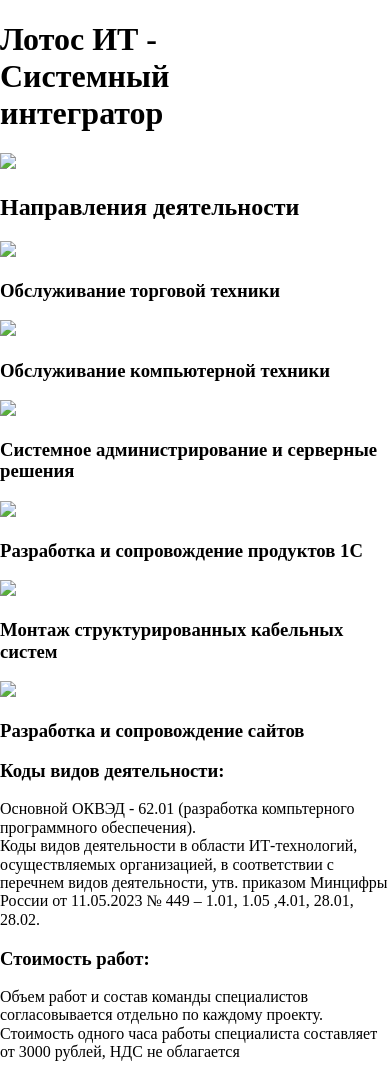
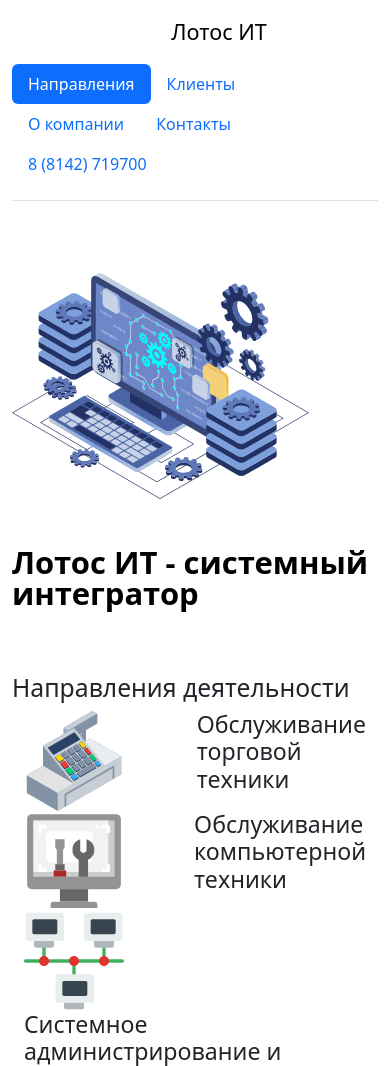
Before and after one commit to AnufrienokAlexey/lotos-it, a website: page index.html in a window 390 px wide. Shown: the top 1066 px of the page. Drawn offline with nearby package versions, Linux system fonts and the light colour scheme.

Commit message:
main-activities

```diff
--- a/css/style.css
+++ b/css/style.css
@@ -0,0 +1,3 @@
+img{
+	height:100px;
+}
--- a/index.html
+++ b/index.html
@@ -7,83 +7,155 @@
     <title>Лотос ИТ</title>
     <link rel="stylesheet" href="css/normalize.css" />
     <link rel="stylesheet" href="css/fonts.css" />
-    <link rel="stylesheet" href="css/style.css" />
+
     <link rel="stylesheet" href="css/media.css" />
     <link rel="icon" href="img/favicon.svg" type="image/svg+xml" />
-    <script src="js/index.js" async></script>
+    <link
+      href="https://cdn.jsdelivr.net/npm/bootstrap@5.3.8/dist/css/bootstrap.min.css"
+      rel="stylesheet"
+      integrity="sha384-sRIl4kxILFvY47J16cr9ZwB07vP4J8+LH7qKQnuqkuIAvNWLzeN8tE5YBujZqJLB"
+      crossorigin="anonymous"
+    />
+    <link rel="stylesheet" href="css/style.css" />
+    <script src="js/index.js" defer></script>
+    <script
+      src="https://cdn.jsdelivr.net/npm/bootstrap@5.3.8/dist/js/bootstrap.bundle.min.js"
+      integrity="sha384-FKyoEForCGlyvwx9Hj09JcYn3nv7wiPVlz7YYwJrWVcXK/BmnVDxM+D2scQbITxI"
+      crossorigin="anonymous"
+      defer
+    ></script>
   </head>
   <body>
-    <header>
-      <div>
-        <h1>Лотос ИТ -<br />Системный<br />интегратор</h1>
+    <header class="container">
+      <nav
+        class="d-flex flex-wrap justify-content-center py-3 mb-4 border-bottom"
+      >
+        <a
+          href="/"
+          class="d-flex align-items-center mb-3 mb-md-0 me-md-auto link-body-emphasis text-decoration-none"
+        >
+          <svg class="bi me-2" width="40" height="32" aria-hidden="true">
+            <use xlink:href="#bootstrap"></use>
+          </svg>
+          <span class="fs-4">Лотос ИТ</span>
+        </a>
+        <ul class="nav nav-pills">
+          <li class="nav-item">
+            <a href="#" class="nav-link active" aria-current="page"
+              >Направления</a
+            >
+          </li>
+          <li class="nav-item"><a href="#" class="nav-link">Клиенты</a></li>
+          <li class="nav-item">
+            <a href="#" class="nav-link">О компании</a>
+          </li>
+          <li class="nav-item"><a href="#" class="nav-link">Контакты</a></li>
+          <li class="nav-item">
+            <a href="#" class="nav-link">8 (8142) 719700</a>
+          </li>
+        </ul>
+      </nav>
+    </header>
+
+    <main class="container">
+      <div class="row flex-lg-row-reverse align-items-center g-5 py-5">
+        <div class="col-10 col-sm-8 col-lg-6">
+          <img
+            src="img/system-integration.svg"
+            class="d-block mx-lg-auto img-fluid"
+            alt="Bootstrap Themes"
+            width="700"
+            height="500"
+            loading="lazy"
+          />
         </div>
-      <div class="header-img">
-        <img src="./Лотос ИТ_files/system-integration.svg" />
+        <div class="col-lg-6">
+          <h1 class="display-5 fw-bold text-body-emphasis lh-1 mb-3">
+            Лотос ИТ - системный интегратор
+          </h1>
+          <!-- <p class="lead">
+          Quickly design and customize responsive mobile-first sites with
+          Bootstrap, the world’s most popular front-end open source toolkit,
+          featuring Sass variables and mixins, responsive grid system, extensive
+          prebuilt components, and powerful JavaScript plugins.
+        </p>
+        <div class="d-grid gap-2 d-md-flex justify-content-md-start">
+          <button type="button" class="btn btn-primary btn-lg px-4 me-md-2">
+            Primary
+          </button>
+          <button type="button" class="btn btn-outline-secondary btn-lg px-4">
+            Default
+          </button>
+        </div> -->
         </div>
-    </header>
-    <main>
+      </div>
       <div id="company-activities" class="main-item company-activities">
         <div class="h2-wrapper">
           <h2>Направления деятельности</h2>
         </div>
-        <div class="company-activities-items">
-          <div class="company-activity">
-            <div class="company-activity-wrapper">
-              <div class="activity-img">
-                <img src="./Лотос ИТ_files/cash_register.svg" />
+        <div class="company-activities-items container">
+          <div class="row">
+            <div class="company-activity col">
+              <div class="company-activity-wrapper row">
+                <div class="activity-img col">
+                  <img src="./img/cash_register.svg" />
                 </div>
-              <div class="activity-text">
+                <div class="activity-text col">
                   <h3>Обслуживание торговой техники</h3>
                 </div>
               </div>
             </div>
-          <div class="company-activity">
-            <div class="company-activity-wrapper">
-              <div class="activity-img">
-                <img src="./Лотос ИТ_files/computer.svg" />
+            <div class="company-activity col">
+              <div class="company-activity-wrapper row">
+                <div class="activity-img col">
+                  <img src="./img/computer.svg" />
                 </div>
-              <div class="activity-text">
+                <div class="activity-text col">
                   <h3>Обслуживание компьютерной техники</h3>
                 </div>
               </div>
             </div>
-          <div class="company-activity">
-            <div class="company-activity-wrapper">
-              <div class="activity-img">
-                <img src="./Лотос ИТ_files/networking-server-svgrepo-com.svg" />
+            <div class="company-activity col">
+              <div class="company-activity-wrapper row">
+                <div class="activity-img col">
+                  <img src="./img/networking-server-svgrepo-com.svg" />
                 </div>
-              <div class="activity-text">
+                <div class="activity-text col">
                   <h3>Системное администрирование и серверные решения</h3>
                 </div>
               </div>
             </div>
-          <div class="company-activity">
-            <div class="company-activity-wrapper">
-              <div class="activity-img">
-                <img src="./Лотос ИТ_files/logo1cm.svg" />
           </div>
-              <div class="activity-text">
+
+          <div class="row">
+            <div class="company-activity col">
+              <div class="company-activity-wrapper row">
+                <div class="activity-img col">
+                  <img src="./img/logo1cm.svg" />
+                </div>
+                <div class="activity-text col">
                   <h3>Разработка и сопровождение продуктов 1С</h3>
                 </div>
               </div>
             </div>
-          <div class="company-activity">
-            <div class="company-activity-wrapper">
-              <div class="activity-img">
-                <img src="./Лотос ИТ_files/network.svg" />
+            <div class="company-activity col">
+              <div class="company-activity-wrapper row">
+                <div class="activity-img col">
+                  <img src="./img/network.svg" />
                 </div>
-              <div class="activity-text">
+                <div class="activity-text col">
                   <h3>Монтаж структурированных кабельных систем</h3>
                 </div>
               </div>
             </div>
-          <div class="company-activity">
-            <div class="company-activity-wrapper">
-              <div class="activity-img">
-                <img src="./Лотос ИТ_files/web-development.svg" />
+            <div class="company-activity col">
+              <div class="company-activity-wrapper row">
+                <div class="activity-img col">
+                  <img src="./img/web-development.svg" />
                 </div>
-              <div class="activity-text">
+                <div class="activity-text col">
                   <h3>Разработка и сопровождение сайтов</h3>
+                </div>
               </div>
             </div>
           </div>
@@ -132,7 +204,7 @@
                   tabindex="-1"
                 >
                   <div class="client-image">
-                    <img src="./Лотос ИТ_files/sigma.jpg" />
+                    <img src="./img/sigma.jpg" />
                   </div>
                 </div>
                 <div
@@ -143,7 +215,7 @@
                   tabindex="-1"
                 >
                   <div class="client-image">
-                    <img src="./Лотос ИТ_files/lotos-sity.png" />
+                    <img src="./img/lotos-sity.png" />
                   </div>
                 </div>
                 <div
@@ -153,7 +225,7 @@
                   tabindex="-1"
                 >
                   <div class="client-image">
-                    <img src="./Лотос ИТ_files/sigma-u-doma.png" />
+                    <img src="./img/sigma-u-doma.png" />
                   </div>
                 </div>
                 <div
@@ -163,7 +235,7 @@
                   tabindex="-1"
                 >
                   <div class="client-image">
-                    <img src="./Лотос ИТ_files/development-group.jpg" />
+                    <img src="./img/development-group.jpg" />
                   </div>
                 </div>
                 <div
@@ -173,7 +245,7 @@
                   tabindex="-1"
                 >
                   <div class="client-image">
-                    <img src="./Лотос ИТ_files/karelia-online.png" />
+                    <img src="./img/karelia-online.png" />
                   </div>
                 </div>
                 <div
@@ -183,7 +255,7 @@
                   tabindex="-1"
                 >
                   <div class="client-image">
-                    <img src="./Лотос ИТ_files/lotos-gurman.jpg" />
+                    <img src="./img/lotos-gurman.jpg" />
                   </div>
                 </div>
                 <div
@@ -193,7 +265,7 @@
                   tabindex="-1"
                 >
                   <div class="client-image">
-                    <img src="./Лотос ИТ_files/lotos-plaza.png" />
+                    <img src="./img/lotos-plaza.png" />
                   </div>
                 </div>
                 <div
@@ -203,7 +275,7 @@
                   tabindex="-1"
                 >
                   <div class="client-image">
-                    <img src="./Лотос ИТ_files/raduga.png" />
+                    <img src="./img/raduga.png" />
                   </div>
                 </div>
                 <div
@@ -213,7 +285,7 @@
                   tabindex="-1"
                 >
                   <div class="client-image">
-                    <img src="./Лотос ИТ_files/severnaya.jpg" />
+                    <img src="./img/severnaya.jpg" />
                   </div>
                 </div>
                 <div
@@ -223,7 +295,7 @@
                   tabindex="-1"
                 >
                   <div class="client-image">
-                    <img src="./Лотос ИТ_files/sigma-cafe.png" />
+                    <img src="./img/sigma-cafe.png" />
                   </div>
                 </div>
                 <div
@@ -233,7 +305,7 @@
                   tabindex="0"
                 >
                   <div class="client-image">
-                    <img src="./Лотос ИТ_files/sigma.jpg" />
+                    <img src="./img/sigma.jpg" />
                   </div>
                 </div>
                 <div
@@ -243,7 +315,7 @@
                   tabindex="-1"
                 >
                   <div class="client-image">
-                    <img src="./Лотос ИТ_files/lotos-sity.png" />
+                    <img src="./img/lotos-sity.png" />
                   </div>
                 </div>
                 <div
@@ -254,7 +326,7 @@
                   tabindex="-1"
                 >
                   <div class="client-image">
-                    <img src="./Лотос ИТ_files/sigma-u-doma.png" />
+                    <img src="./img/sigma-u-doma.png" />
                   </div>
                 </div>
                 <div
@@ -265,7 +337,7 @@
                   tabindex="-1"
                 >
                   <div class="client-image">
-                    <img src="./Лотос ИТ_files/development-group.jpg" />
+                    <img src="./img/development-group.jpg" />
                   </div>
                 </div>
                 <div
@@ -276,7 +348,7 @@
                   tabindex="-1"
                 >
                   <div class="client-image">
-                    <img src="./Лотос ИТ_files/karelia-online.png" />
+                    <img src="./img/karelia-online.png" />
                   </div>
                 </div>
                 <div
@@ -287,7 +359,7 @@
                   tabindex="-1"
                 >
                   <div class="client-image">
-                    <img src="./Лотос ИТ_files/lotos-gurman.jpg" />
+                    <img src="./img/lotos-gurman.jpg" />
                   </div>
                 </div>
                 <div
@@ -298,7 +370,7 @@
                   tabindex="-1"
                 >
                   <div class="client-image">
-                    <img src="./Лотос ИТ_files/lotos-plaza.png" />
+                    <img src="./img/lotos-plaza.png" />
                   </div>
                 </div>
                 <div
@@ -309,7 +381,7 @@
                   tabindex="-1"
                 >
                   <div class="client-image">
-                    <img src="./Лотос ИТ_files/raduga.png" />
+                    <img src="./img/raduga.png" />
                   </div>
                 </div>
                 <div
@@ -320,7 +392,7 @@
                   tabindex="-1"
                 >
                   <div class="client-image">
-                    <img src="./Лотос ИТ_files/severnaya.jpg" />
+                    <img src="./img/severnaya.jpg" />
                   </div>
                 </div>
                 <div
@@ -331,7 +403,7 @@
                   tabindex="-1"
                 >
                   <div class="client-image">
-                    <img src="./Лотос ИТ_files/sigma-cafe.png" />
+                    <img src="./img/sigma-cafe.png" />
                   </div>
                 </div>
                 <div
@@ -342,7 +414,7 @@
                   tabindex="-1"
                 >
                   <div class="client-image">
-                    <img src="./Лотос ИТ_files/sigma.jpg" />
+                    <img src="./img/sigma.jpg" />
                   </div>
                 </div>
                 <div
@@ -353,7 +425,7 @@
                   tabindex="-1"
                 >
                   <div class="client-image">
-                    <img src="./Лотос ИТ_files/lotos-sity.png" />
+                    <img src="./img/lotos-sity.png" />
                   </div>
                 </div>
               </div>
@@ -399,7 +471,7 @@
         <div class="phone"><b>Телефон:</b> 8(8142) 719-700</div>
         <div class="map">
           <iframe
-            src="./Лотос ИТ_files/saved_resource.html"
+            src="./img/saved_resource.html"
             frameborder="0"
             allowfullscreen="true"
             width="100%"
@@ -409,5 +481,7 @@
         </div>
       </div>
     </main>
+
+    <footer class="container"></footer>
   </body>
 </html>
--- a/package.json
+++ b/package.json
@@ -1,5 +1,6 @@
 {
   "dependencies": {
+    "bootstrap": "^5.3.8",
     "prettier": "^3.8.4"
   }
 }
```
Also changed, not shown: 2 other files. Lines whose indentation alone changed are shown as unchanged.
